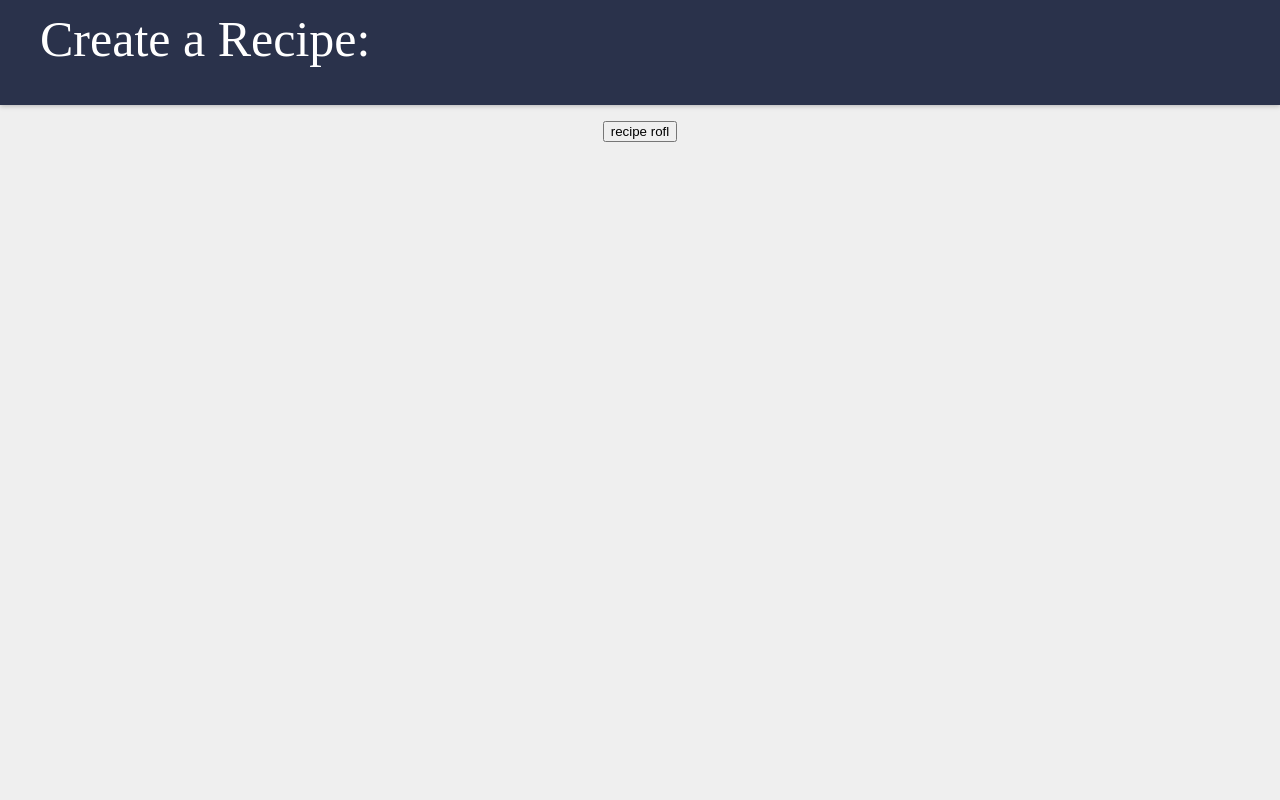
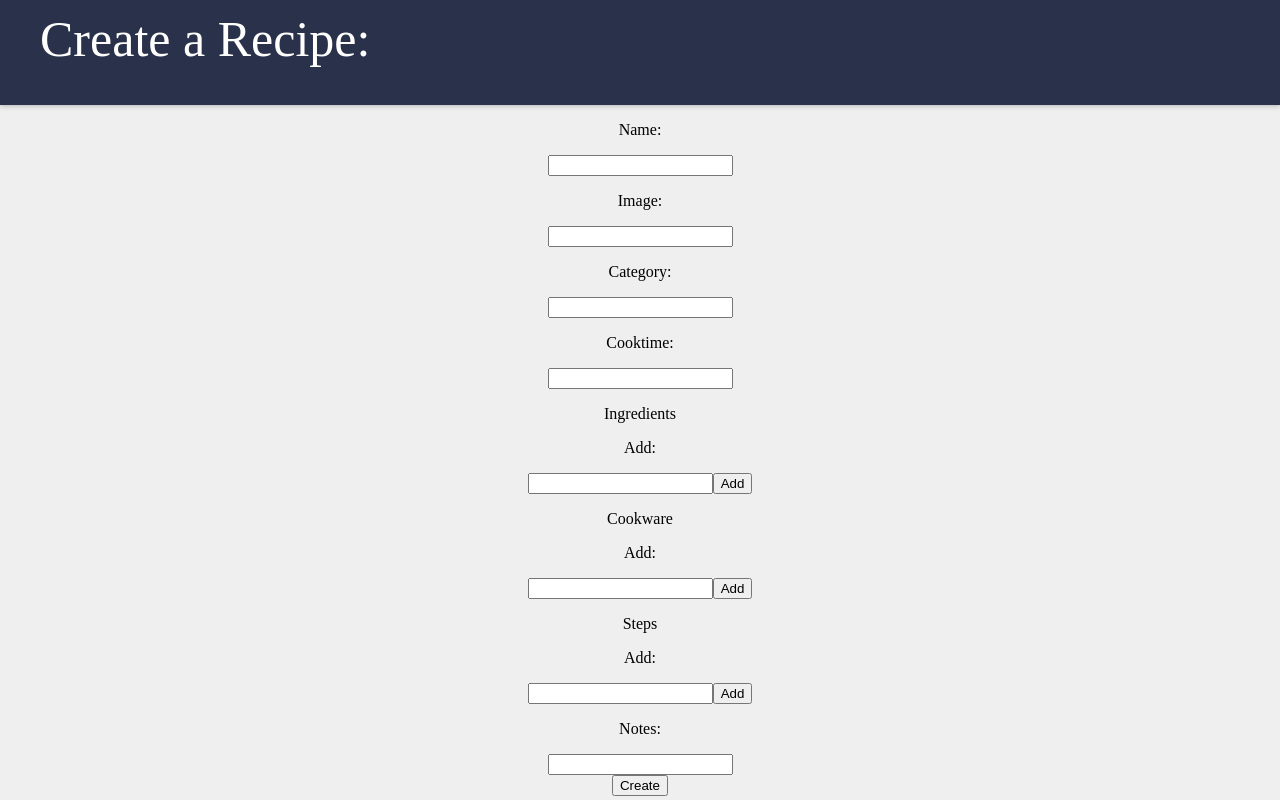
Before and after one commit to max-wild/dynamic-recipes, a React (Create React App) app: page /create in a window 1280 px wide. Built offline with nearby package versions, Linux system fonts and the light colour scheme.

Commit message:
Form fields for recipe creation added. ( ͡° ͜ʖ ͡°)

```diff
--- a/server.js
+++ b/server.js
@@ -52,7 +52,7 @@ app.post("/recipe", (request, response) => {
         return response.status(400).send({"error": "No recipe name specified."});
     }
 
-    var filepath = path.join("serverFiles", "recipes", `${request.body.name}.json`);
+    var filepath = path.join("serverFiles", "recipes", `${request.body.name.replace(/ /g, '_')}.json`);
     if(fs.existsSync(filepath)){
         // Stops from overwriting a pre-existing file
         return response.status(400).send({"error": "Recipe name already taken."});
--- a/src/components/RecipeCreate.jsx
+++ b/src/components/RecipeCreate.jsx
@@ -1,7 +1,50 @@
-
-
+import { useState } from "react";
 
 export const RecipeCreate = () => {
+
+    const [ingredients, setIngredients] = useState([]);
+    const [cookware, setCookware] = useState([]);
+    const [steps, setSteps] = useState([]);
+
+    const handleDeleteIngredient = (ind) => {
+        const data = JSON.parse(JSON.stringify(ingredients));
+        data.splice(ind, 1);
+        setIngredients(data);
+    }
+
+    const handleDeleteCookware = (ind) => {
+        const data = JSON.parse(JSON.stringify(cookware));
+        data.splice(ind, 1);
+        setCookware(data);
+    }
+
+    const handleDeleteStep = (ind) => {
+        const data = JSON.parse(JSON.stringify(steps));
+        data.splice(ind, 1);
+        setSteps(data);
+    }
+
+    const handleAddIngredient = () => {
+        const data = JSON.parse(JSON.stringify(ingredients));
+        data.push(document.getElementById("ingredients-input").value);
+        document.getElementById("ingredients-input").value = "";
+        setIngredients(data);
+    }
+
+    const handleAddCookware = () => {
+        const data = JSON.parse(JSON.stringify(cookware));
+        data.push(document.getElementById("cookware-input").value);
+        document.getElementById("cookware-input").value = "";
+        setCookware(data);
+    }
+
+    const handleAddStep = () => {
+        const data = JSON.parse(JSON.stringify(steps));
+        data.push(document.getElementById("cookware-input").value);
+        document.getElementById("cookware-input").value = "";
+        setCookware(data);
+    }
+
 
     var sendingRequests = false;  // Global variable used to stop multiple post requests to the server
 
@@ -31,10 +74,25 @@ export const RecipeCreate = () => {
      */
     const getFormData = () => {
 
-        return {
-            "temp": "button",
-            "name": "rofl"
+        var formData = {
+            "name": document.getElementById("name-input").value,
+            "image": document.getElementById("image-input").value,
+            "category": document.getElementById("category-input").value,
+            "cooktime": document.getElementById("cooktime-input").value,
+            "notes": document.getElementById("notes-input").value
+        };
+
+        if(ingredients.length){
+            formData["ingredients"] = ingredients;
         }
+        if(cookware.length){
+            formData["cookware"] = cookware;
+        }
+        if(steps.length){
+            formData["steps"] = steps;
+        }
+
+        return formData;
     }
 
     const attemptCreateRecipe = async () => {
@@ -82,15 +140,67 @@ export const RecipeCreate = () => {
     }
 
     return (
-        <div /*className="shopping-list"*/>
+        <div>
             <div className="shopping-list-header">
                 <header>Create a Recipe:</header>
             </div>
-            <ul>
-                {/* {ingredients.map((i, ind) => {
-                    return(<li key={ind}><p>{i}</p><button onClick={() => handleDelete(ind)}><i class="fa-regular fa-trash-can"></i></button></li>)
-                })} */}
-            </ul>
-            <button onClick={() => attemptCreateRecipe()}>recipe rofl</button>
-        </div>)
+
+            <div><p>Name: </p><input id="name-input" /></div>
+            <div><p>Image: </p><input id="image-input" /></div>
+            <div><p>Category: </p><input id="category-input" /></div>
+            <div><p>Cooktime: </p><input id="cooktime-input" /></div>
+
+            <div>
+                <p>Ingredients</p>
+                <ul>
+                    {ingredients.map((i, ind) => {
+                        return (
+                            <li key={ind}>
+                            <p>{i}</p><button onClick={() => handleDeleteIngredient(ind)}><i className="fa-regular fa-trash-can"></i></button>
+                            </li>
+                        )
+                    })}
+                </ul>
+                <div>
+                    <p>Add: </p><input id="ingredients-input"/><button onClick={handleAddIngredient}>Add</button>
+                </div>
+            </div>
+
+            <div>
+                <p>Cookware</p>
+                <ul>
+                    {cookware.map((i, ind) => {
+                        return (
+                            <li key={ind}>
+                            <p>{i}</p><button onClick={() => handleDeleteCookware(ind)}><i className="fa-regular fa-trash-can"></i></button>
+                            </li>
+                        )
+                    })}
+                </ul>
+                <div>
+                    <p>Add: </p><input id="cookware-input"/><button onClick={handleAddCookware}>Add</button>
+                </div>
+            </div>
+
+            <div>
+                <p>Steps</p>
+                <ol>
+                    {steps.map((i, ind) => {
+                        return (
+                            <li key={ind}>
+                            <p>{i}</p><button onClick={() => handleDeleteStep(ind)}><i className="fa-regular fa-trash-can"></i></button>
+                            </li>
+                        )
+                    })}
+                </ol>
+                <div>
+                    <p>Add: </p><input id="steps-input"/><button onClick={handleAddStep}>Add</button>
+                </div>
+            </div>
+
+            <div><p>Notes: </p><input id="notes-input" /></div>
+
+            <button onClick={() => attemptCreateRecipe()}>Create</button>
+        </div>
+    )
 }
```
Also changed, not shown: serverFiles/recipes/My_cat.json (added, +7 -0 lines).
